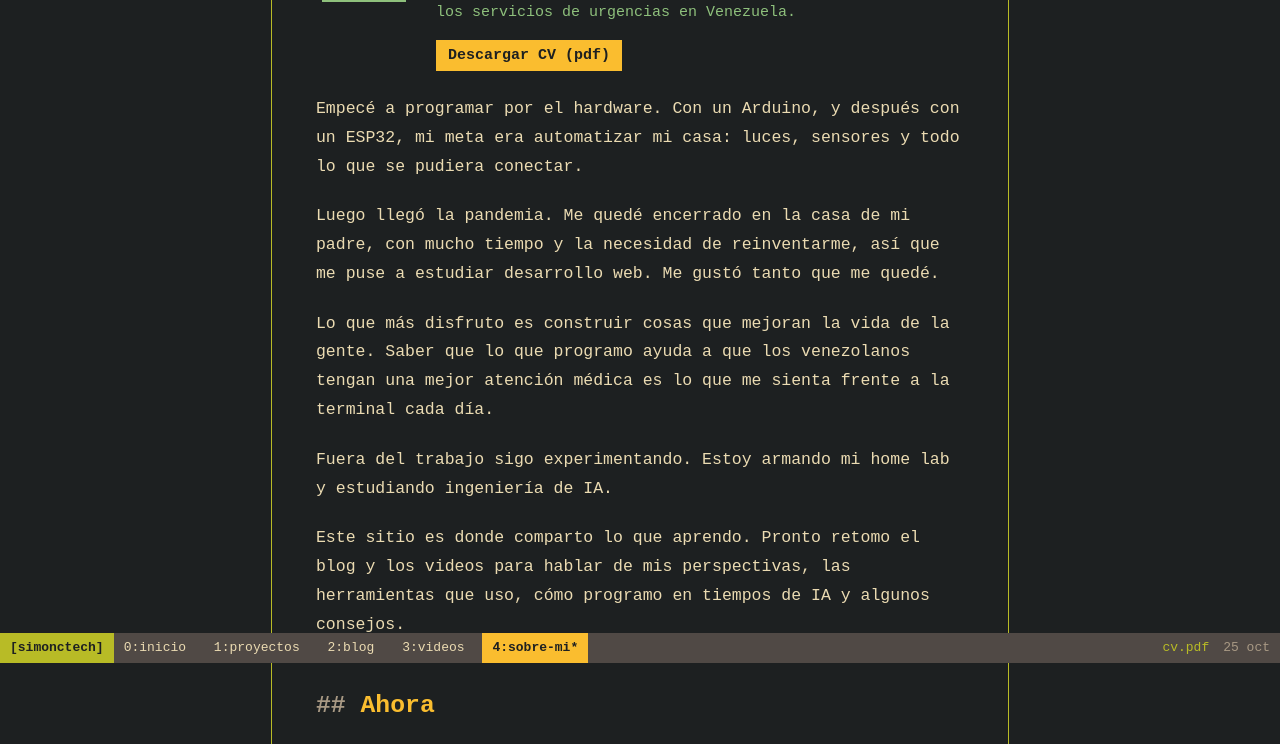
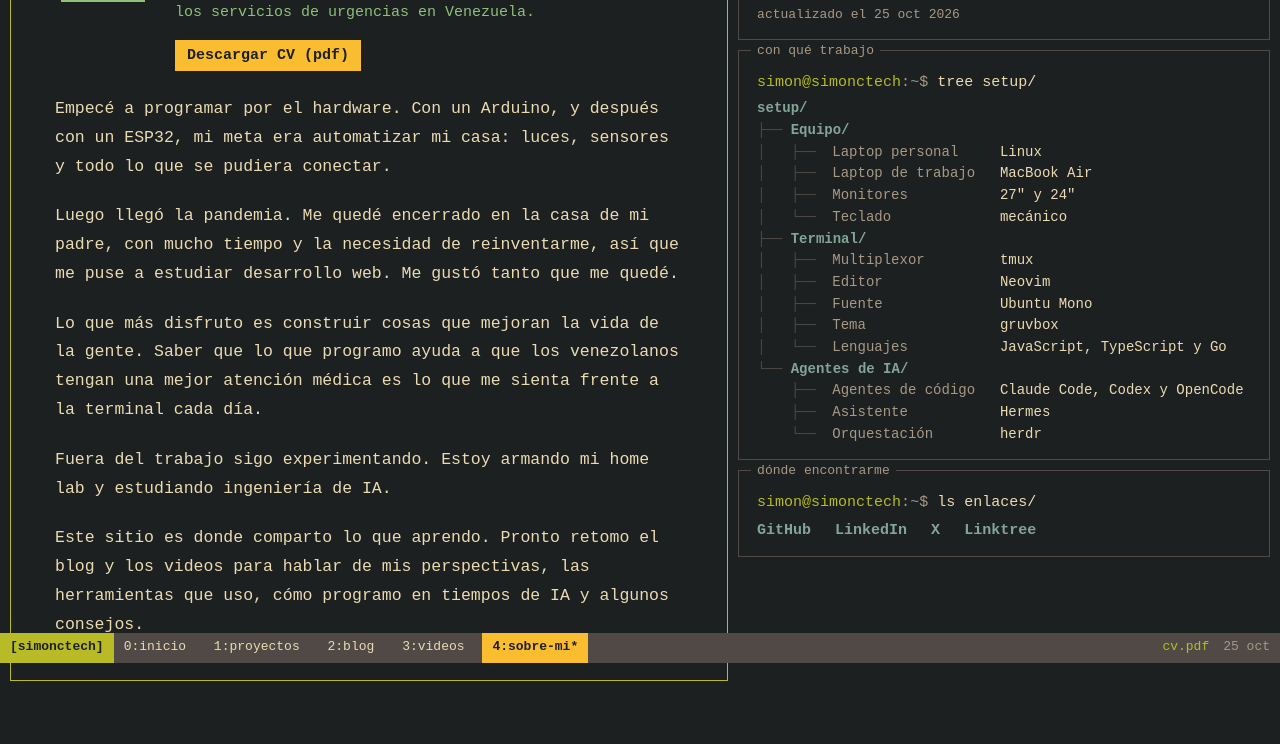
Before and after one commit to SimonCrA/portfolio_v2, an Astro site: page /sobre-mi in a window 1280 px wide. Shown: the part 137-881 px from the top of the page. After the commit the page ends 860 px from the top, so only its background shows below. Built offline with nearby package versions, Linux system fonts and the light colour scheme; Astro itself is replaced by a stand-in of ours.

Commit message:
sobre mí: dividir como tmux, setup como tree y panes para ahora y enlaces
Co-Authored-By: Claude Opus 5.5 <noreply@anthropic.com>

```diff
--- a/src/pages/sobre-mi.astro
+++ b/src/pages/sobre-mi.astro
@@ -1,5 +1,6 @@
 ---
-// Window 4: Sobre mí, a `glow`-style reader fed by src/content/about/sobre-mi.md.
+// Window 4: Sobre mí, fed by src/content/about/sobre-mi.md. A `glow` reader holds the story; side
+// panes hold Now, the setup as a `tree`, and the links. On wide screens it splits like tmux.
 import SessionLayout from '../layouts/SessionLayout.astro'
 import PixelArt from '../components/session/PixelArt.astro'
 import '../styles/reader.css'
@@ -10,10 +11,12 @@ import { fmtDate } from '../session/date'
 const entry = await getAbout()
 const { name, intro, now, nowUpdated, uses, links } = entry.data
 const { Content } = await entry.render()
+
+const prompt = (cmd: string) => `<span class="user">simon@simonctech</span>:<span class="path">~</span>$ <span class="cmd">${cmd}</span>`
 ---
 
 <SessionLayout current="sobre-mi" title={`Sobre mí | ${name}`}>
-  <main class="window reader-window">
+  <main class="window reader-window about-window">
     <section class="pane is-active reader" aria-labelledby="about-name">
       <h2 class="pane-title">glow sobre-mi.md</h2>
       <div class="head">
@@ -24,36 +27,60 @@ const { Content } = await entry.render()
           <p><a class="button" href={CV_URL} target="_blank" rel="noopener">Descargar CV (pdf)</a></p>
         </div>
       </div>
-
       <div class="prose">
         <Content />
+      </div>
+    </section>
 
-        <h2>Ahora</h2>
-        <p data-now>{now}</p>
-        <p class="stamp">actualizado el <time datetime={nowUpdated.toISOString().slice(0, 10)} data-now-updated>{fmtDate(nowUpdated)}</time></p>
+    <div class="side">
+      <section class="pane" aria-labelledby="about-now">
+        <h2 class="pane-title" id="about-now">ahora</h2>
+        <p class="prompt-line" set:html={prompt('cat ahora.txt')} />
+        <p class="out" data-now>{now}</p>
+        <p class="stamp">
+          actualizado el <time datetime={nowUpdated.toISOString().slice(0, 10)} data-now-updated>{fmtDate(nowUpdated)}</time>
+        </p>
+      </section>
 
-        <h2>Con qué trabajo</h2>
+      <section class="pane" aria-labelledby="about-uses">
+        <h2 class="pane-title" id="about-uses">con qué trabajo</h2>
+        <p class="prompt-line" set:html={prompt('tree setup/')} />
+        <div class="tree">
+          <p class="root">setup/</p>
           {
             uses.map((g) => (
-            <>
+              <div class="group">
                 <h3>{g.group}</h3>
                 <ul>
                   {g.items.map((u) => (
                     <li>
-                    <strong>{u.what}:</strong> {u.value}
+                      <span class="what">{u.what}</span>
+                      <span class="value">{u.value}</span>
                     </li>
                   ))}
                 </ul>
-            </>
+              </div>
             ))
           }
-
-        <h2>Dónde encontrarme</h2>
-        <ul>
-          {links.map((l) => <li><a href={l.href} target="_blank" rel="noopener">{l.label}</a></li>)}
-        </ul>
         </div>
       </section>
+
+      <section class="pane" aria-labelledby="about-links">
+        <h2 class="pane-title" id="about-links">dónde encontrarme</h2>
+        <p class="prompt-line" set:html={prompt('ls enlaces/')} />
+        <ul class="links">
+          {
+            links.map((l) => (
+              <li>
+                <a href={l.href} target="_blank" rel="noopener">
+                  {l.label}
+                </a>
+              </li>
+            ))
+          }
+        </ul>
+      </section>
+    </div>
   </main>
 </SessionLayout>
 
@@ -75,10 +102,6 @@ const { Content } = await entry.render()
   .reader-lead {
     margin: 0 0 16px;
   }
-  .stamp {
-    color: var(--dim);
-    font-size: 13px;
-  }
   .button {
     display: inline-block;
     padding: 4px 12px;
@@ -91,4 +114,118 @@ const { Content } = await entry.render()
   .button:focus-visible {
     background: var(--fg-bright);
   }
+
+  .side {
+    display: grid;
+    gap: 10px;
+    align-content: start;
+    min-width: 0;
+  }
+  .side .prompt-line {
+    margin-top: 0;
+  }
+  .stamp {
+    margin: 8px 0 0;
+    color: var(--dim);
+    font-size: 13px;
+  }
+
+  /* The setup reads as `tree` output: the branches are drawn in CSS so the text stays plain. */
+  .tree {
+    font-size: 14px;
+  }
+  .tree p,
+  .tree h3,
+  .tree ul {
+    margin: 0;
+    padding: 0;
+    list-style: none;
+  }
+  .root,
+  .tree h3 {
+    color: var(--blue);
+    font-size: inherit;
+    font-weight: 700;
+  }
+  .tree h3::before,
+  .tree li::before {
+    color: var(--line);
+    font-weight: 400;
+    white-space: pre;
+  }
+  .tree h3::before {
+    content: '├── ';
+  }
+  .tree h3::after {
+    content: '/';
+  }
+  .group:last-child h3::before {
+    content: '└── ';
+  }
+  .tree li {
+    display: grid;
+    grid-template-columns: 8ch minmax(0, 1fr);
+  }
+  .tree li::before {
+    content: '│   ├── ';
+  }
+  .tree li:last-child::before {
+    content: '│   └── ';
+  }
+  .group:last-child li::before {
+    content: '    ├── ';
+  }
+  .group:last-child li:last-child::before {
+    content: '    └── ';
+  }
+  .tree li > span:first-of-type {
+    grid-column: 2;
+  }
+  .what {
+    color: var(--dim);
+  }
+  .value {
+    grid-column: 2;
+    color: var(--fg);
+  }
+  @media (min-width: 640px) {
+    .tree li {
+      grid-template-columns: 8ch 19ch minmax(0, 1fr);
+      gap: 0 8px;
+    }
+    .tree li > span:first-of-type,
+    .value {
+      grid-column: auto;
+    }
+  }
+
+  .links {
+    display: flex;
+    flex-wrap: wrap;
+    gap: 4px 24px;
+    margin: 0;
+    padding: 0;
+    list-style: none;
+  }
+  .links a {
+    color: var(--blue);
+    font-weight: 700;
+    text-decoration: none;
+  }
+  .links a:hover,
+  .links a:focus-visible {
+    color: var(--accent);
+    text-decoration: underline;
+  }
+
+  /* Wide screens split the window like tmux: the story on the left, the side panes on the right. */
+  @media (min-width: 1100px) {
+    .about-window {
+      grid-template-columns: minmax(0, 1.35fr) minmax(0, 1fr);
+      align-items: start;
+    }
+    .about-window .reader {
+      max-width: none;
+    }
+  }
 </style>
--- a/tests/e2e/sobre-mi.spec.ts
+++ b/tests/e2e/sobre-mi.spec.ts
@@ -67,8 +67,12 @@ test.describe('sobre mí window', () => {
     for (const g of about.uses) {
       const heading = page.getByRole('heading', { level: 3, name: g.group })
       await expect(heading).toBeVisible()
-      const list = heading.locator('xpath=following-sibling::ul[1]')
-      await expect(list.getByRole('listitem')).toHaveText(g.items.map((i) => `${i.what}: ${i.value}`))
+      const items = heading.locator('xpath=following-sibling::ul[1]').getByRole('listitem')
+      await expect(items).toHaveCount(g.items.length)
+      for (const [n, i] of g.items.entries()) {
+        await expect(items.nth(n)).toContainText(i.what)
+        await expect(items.nth(n)).toContainText(i.value)
+      }
     }
   })
 
```
Lines whose indentation alone changed are shown as unchanged.
